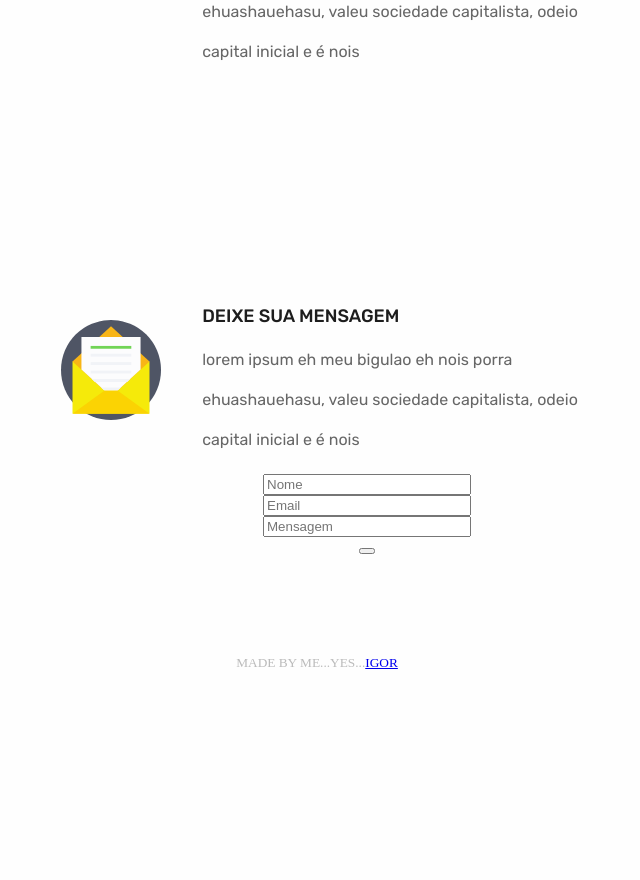
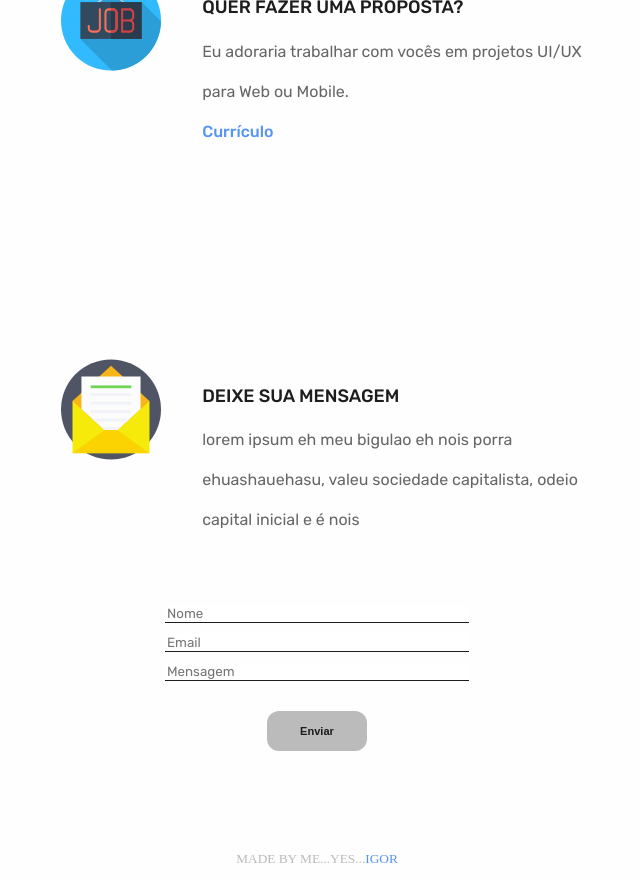
Before and after one commit to oliverigor/portifolio, a React (Create React App) app: page / in a window 1280 px wide. Shown: the part 2220-3100 px from the top of the page, without its empty margins (323-963 px from the left). Before the commit the page ends 2904 px from the top, so only its background shows below. Built offline with nearby package versions, Linux system fonts and the light colour scheme; a web font is replaced by a local one.

Commit message:
ajustes mobile terminados e formulario terminado, faltando preencher campos

```diff
--- a/src/App.js
+++ b/src/App.js
@@ -42,14 +42,14 @@ class App extends Component {
             <img src={Skills} width={100} />
               <div>
                 <h1 className="title">HABILIDADES</h1>
-                <h2 className="text_box">lorem ipsum eh meu bigulao eh nois porra ehuashauehasu, valeu sociedade capitalista, odeio capital inicial e é nois</h2>
+                <h2 className="text_box">C, C++, Lua, NCL, Java, ActionScript 3.0, Python, HTML, CSS, Jade, Sass, JavaScript, JQuery, ReactJS, React Router, React Native, Redux, D3.js, Node.js, Angular, Express, MongoDB, Git</h2>
               </div>
           </div>
           <div className="skill_box">
             <img src={Current} width={100} />
               <div>
                 <h1 className="title">TRABALHO ATUAL</h1>
-                <h2 className="text_box">lorem ipsum eh meu bigulao eh nois porra ehuashauehasu, valeu sociedade capitalista, odeio capital inicial e é nois</h2>
+                <h2 className="text_box">Atualmente estou trabalhando na Secretaria de Educação de Brasília como Web designer e desenvolvedor Front-end e também sou desenvolvedor na <a href="https://mouselabs.com.br/">MouseLabs.</a></h2>
               </div>
           </div>
           <div className="skill_box">
@@ -63,7 +63,9 @@ class App extends Component {
             <img src={Job} width={100} />
               <div>
                 <h1 className="title">QUER FAZER UMA PROPOSTA?</h1>
-                <h2 className="text_box">lorem ipsum eh meu bigulao eh nois porra ehuashauehasu, valeu sociedade capitalista, odeio capital inicial e é nois</h2>
+                <h2 className="text_box">
+                  Eu adoraria trabalhar com vocês em projetos UI/UX para Web ou Mobile. <br/>
+                  <a href="https://docs.google.com/document/d/1CpUH9MoX992QVNsFsSqxNhiw7VePwlzrjpe4lwsX7A4/edit?usp=sharing">Currículo</a></h2>
               </div>
           </div>
           <div className="skill_box">
@@ -71,29 +73,32 @@ class App extends Component {
               <div>
                 <h1 className="title">DEIXE SUA MENSAGEM</h1>
                 <h2 className="text_box">lorem ipsum eh meu bigulao eh nois porra ehuashauehasu, valeu sociedade capitalista, odeio capital inicial e é nois</h2>
+              </div>
+
+          </div>
+
+
             <div className="form_louco">
               <form action="https://formspree.io/m.oliverunb@gmail.com" method="POST">
 
-                    <div>
+                <div className="form_class">
                   <input type="text" name="name" placeholder="Nome"/>
                 </div>
-                    <div>
+                <div className="form_class">
                   <input type="email" name="_replyto" placeholder="Email"/>
                 </div>
-                    <div>
+                <div className="form_class">
                   <input type="text" name="message" placeholder="Mensagem"/>
                 </div>
-                    <div>
+                <div className="form_class">
                   <button className="btn-submit" type="submit" value="Send">
-
+                    <h5 style={{verticalAlign:'middle',margin:'0px'}}>Enviar</h5>
                   </button>
                 </div>
               </form>
           </div>
 
-              </div>
 
-          </div>
 
         </div>
 
--- a/src/index.css
+++ b/src/index.css
@@ -5,7 +5,7 @@ body {
   background-color: #fefefe;
 }
 
-h1,h2,h3,h4 {
+h1,h2,h3,h4,input {
   font-family: 'Rubik', sans-serif;
   color:#1d1d1d;
 }
@@ -26,6 +26,12 @@ p {
   color:#bbb;
 }
 
+a{
+  text-decoration: none;
+  color:#5694f1;
+  font-weight: 500;
+}
+
 .self-photo{
   border-radius: 50%;
 }
@@ -38,24 +44,37 @@ p {
 
 @media only screen and (max-width: 500px) {
     .skill_set {
-        width: 100% !important;
+        width: 97% !important;
         margin-left: 10px !important;
-        max-width: 300px !important;
+        max-width: 97% !important;
         margin-right: 0px !important
     }
+    .text_box{
+      padding-left: 0px !important;
+      text-align: center !important;
+
+    }
     .title{
-      padding-top: 200px !important;
+      padding-top: 20px !important;
       margin-top: 0px !important;
+      text-align: center !important;
+      padding-left: 0px !important;
     }
     .skill_box{
-      margin-top: 50px !important;
+      margin-top: 80px !important;
+      display:block !important;
     }
     .skill_box:first-child{
-      margin-top: -50px !important;
+      margin-top: 60px !important;
     }
 
     img{
       width: 80px !important;
+      height: 75px !important;
+    }
+
+    input{
+      width: 30px;
     }
 }
 
@@ -94,6 +113,29 @@ p {
 
 }
 
+.form_louco{
+    display: flex;
+    justify-content: center !important;
+    padding-top: 40px;
+}
+
+.form_class{
+    padding-top: 10px;
+}
+
 input{
-  width: 200px;
+  width: 300px;
+  border: none;
+  border-bottom: 1px solid;
 }
+
+.btn-submit{
+  color: #1d1d1d;
+  background-color: #bbb;
+  border-radius:12px;
+  border: none;
+  width: 100px;
+  margin-top: 20px;
+  height: 40px;
+
+}
```
Lines whose indentation alone changed are shown as unchanged.
